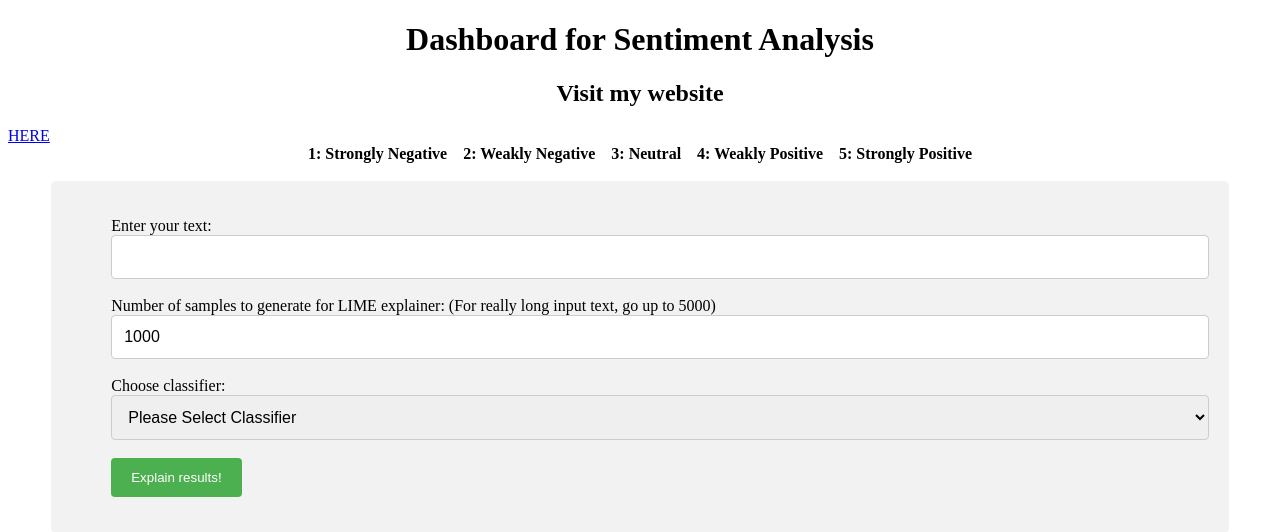
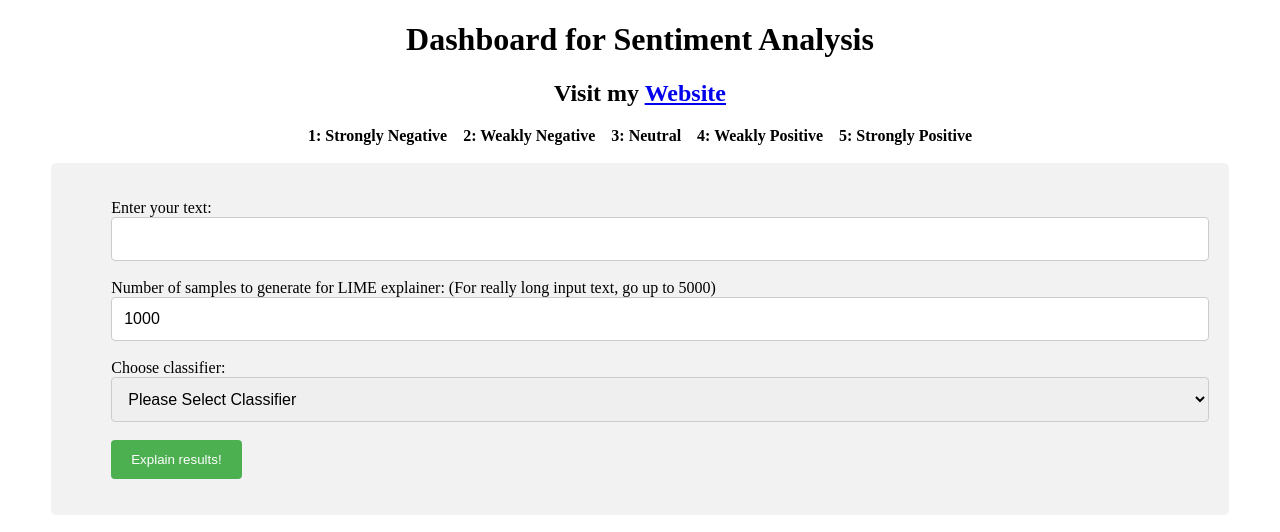
Before and after one commit to IMJONEZZ/SentimentApp, a Flask app: page / in a window 1280 px wide. Shown: the top 532 px of the page. Run offline with Flask 2, Linux system fonts and the light colour scheme.

Commit message:
Index Again

```diff
--- a/templates/index.html
+++ b/templates/index.html
@@ -13,8 +13,7 @@
 </head>
 <body>
     <h1 align="center">Dashboard for Sentiment Analysis</h1>
-    <h2 align="center">Visit my website</h2>
-    <a align="center" href="https://interactive.brousseauai.com">HERE</a>
+    <h2 align="center">Visit my <a href="https://interactive.brousseauai.com">Website</a></h2>
     <div align="center">
         <b>
         1: Strongly Negative &nbsp;&nbsp; 2: Weakly Negative &nbsp;&nbsp; 3: Neutral
```
